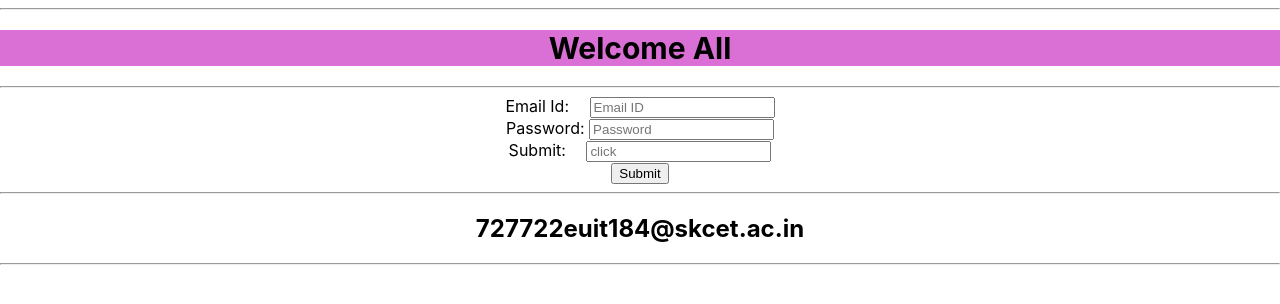
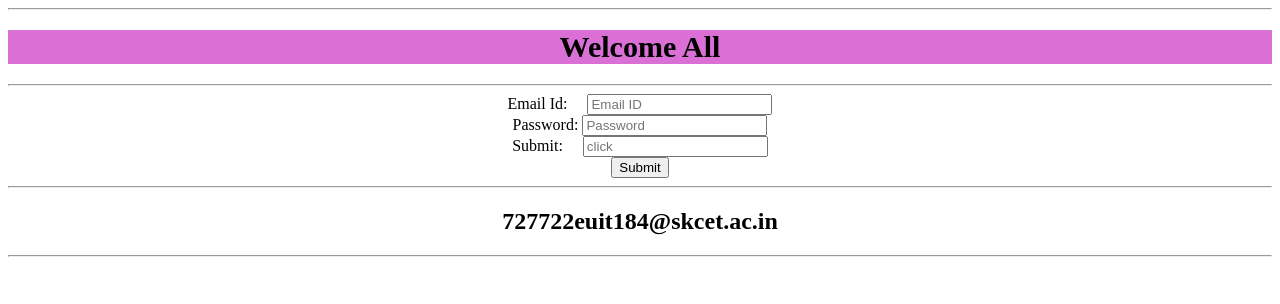
Before and after one commit to Srinithi1916/Reactproject, a React (Create React App) app in the folder firstfirst/srinithi/: page / in a window 1280 px wide. Shown: the top 304 px of the page. Built offline with nearby package versions, Linux system fonts and the light colour scheme.

Commit message:
components

```diff
--- a/firstfirst/srinithi/src/index.css
+++ b/firstfirst/srinithi/src/index.css
@@ -1,13 +1,3 @@
-body {
-  margin: 0;
-  font-family: -apple-system, BlinkMacSystemFont, 'Segoe UI', 'Roboto', 'Oxygen',
-    'Ubuntu', 'Cantarell', 'Fira Sans', 'Droid Sans', 'Helvetica Neue',
-    sans-serif;
-  -webkit-font-smoothing: antialiased;
-  -moz-osx-font-smoothing: grayscale;
-}
-
-code {
-  font-family: source-code-pro, Menlo, Monaco, Consolas, 'Courier New',
-    monospace;
-}
+@tailwind base;
+@tailwind components;
+@tailwind utilities;
--- a/package.json
+++ b/package.json
@@ -1,5 +1,8 @@
 {
   "dependencies": {
     "npm": "^10.2.3"
+  },
+  "devDependencies": {
+    "tailwindcss": "^3.3.5"
   }
 }
--- /dev/null
+++ b/tailwind.config.js
@@ -0,0 +1,8 @@
+/** @type {import('tailwindcss').Config} */
+module.exports = {
+  content: ["./src/**/*.{js,jsx,ts,tsx}"],
+  theme: {
+    extend: {},
+  },
+  plugins: [],
+}
```
Also changed, not shown: firstfirst/srinithi/src/components/Main.jsx (+8 -12 lines), 1 other file (tests, documents, lock files or other folders).
